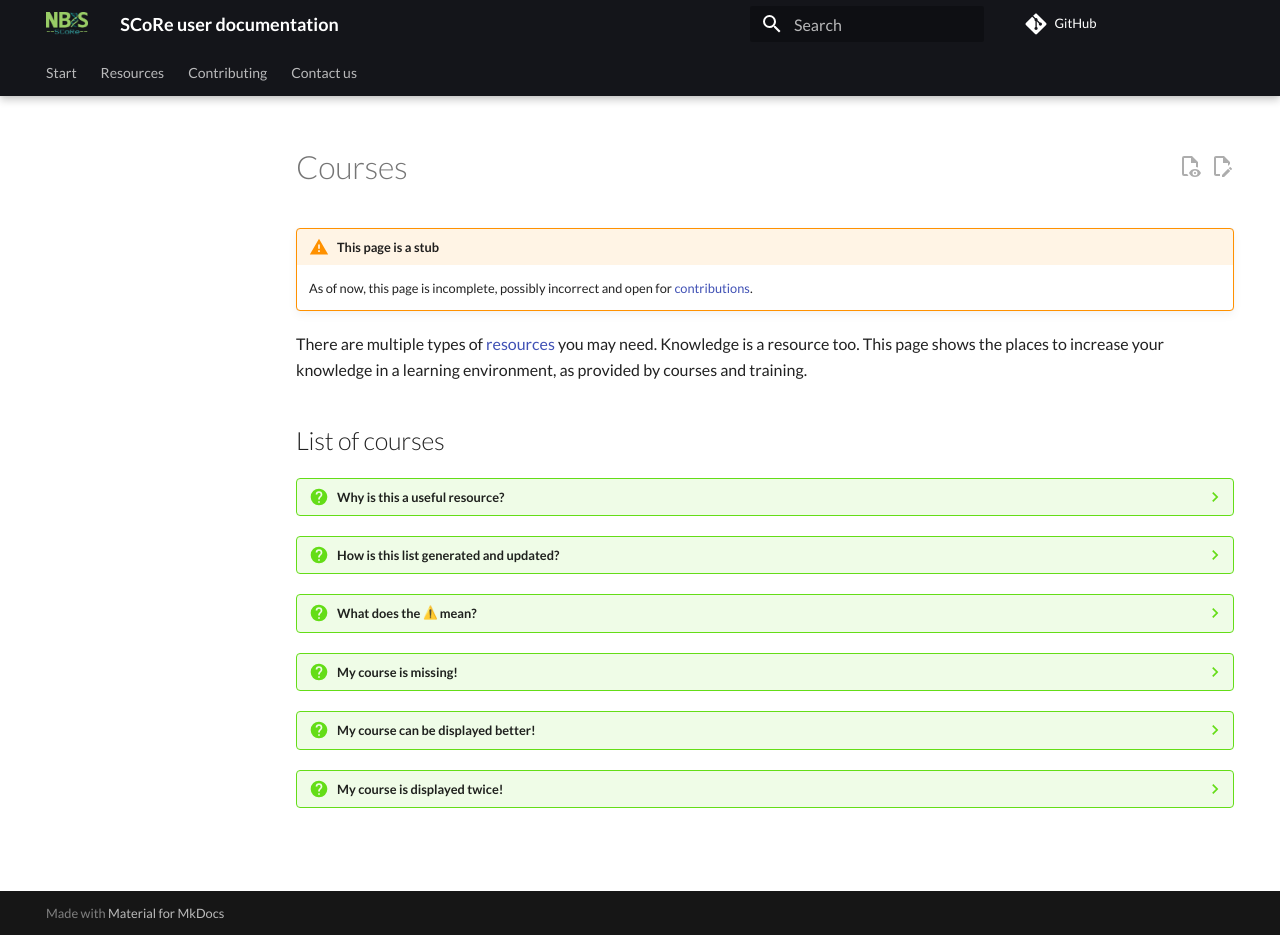
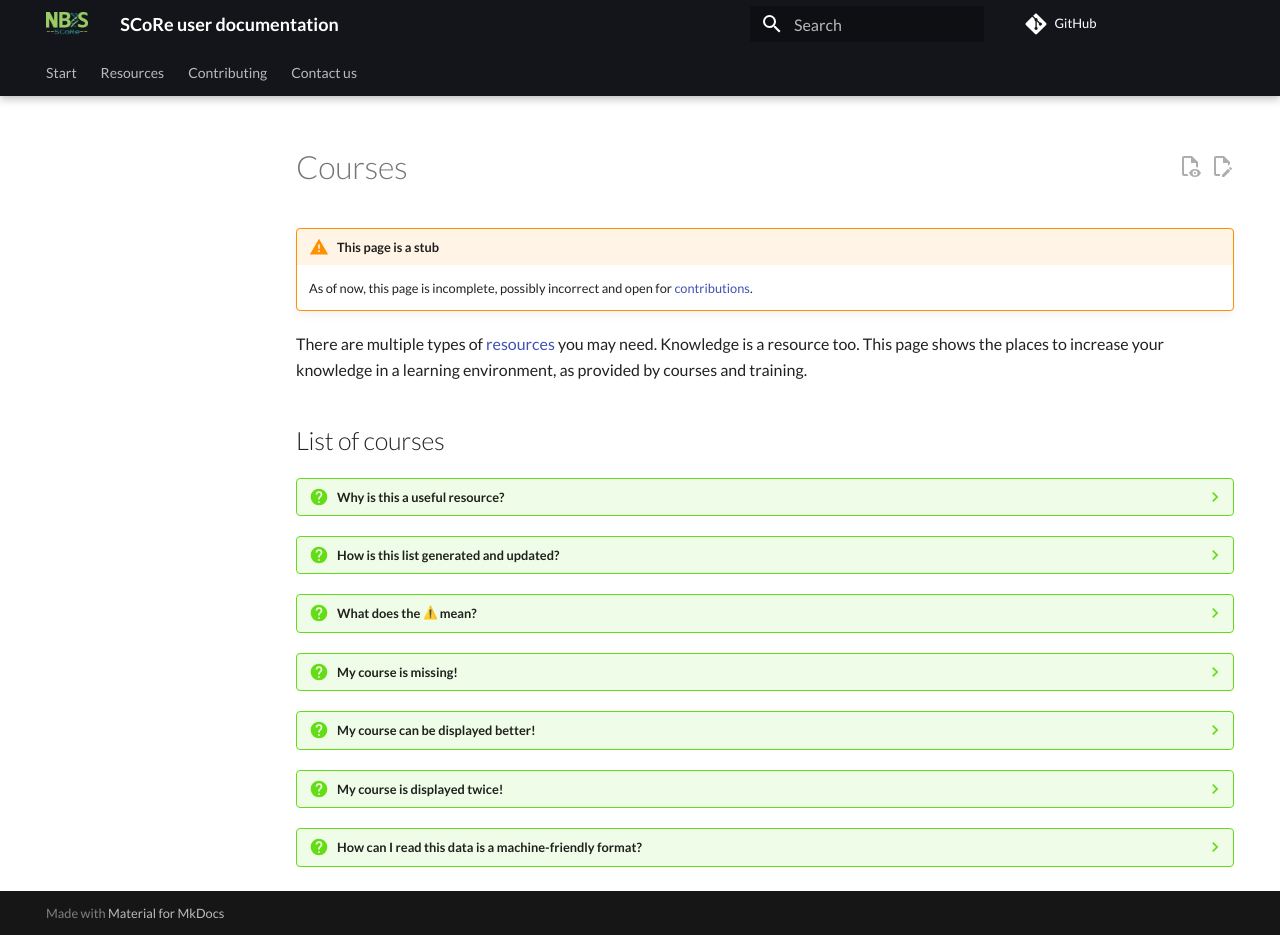
Before and after one commit to NBISweden/SCoRe_user_doc, an MkDocs documentation site: the page built from docs/courses_1.md, in a window 1280 px wide and 935 px high. Built offline with MkDocs 1.6.1 and Material for MkDocs 9.7.7, drawn with Linux system fonts in a browser that asks for light colours; emoji names are drawn with the system emoji font; comment, search, counter and statistics services are not loaded; some of the changed lines change nothing that is shown.

Commit message:
Link to csv

```diff
--- a/docs/courses_1.md
+++ b/docs/courses_1.md
@@ -54,5 +54,14 @@
     This is intentional: it allows a course provider to check
     if all course information is shared identical across the providers.
 
+???- question "How can I read this data is a machine-friendly format?"
+
+    Most of this information can be
+    [downloaded as a `.csv`](https://raw.githubusercontent.com/NBISweden/SCoRe_user_doc/refs/heads/main/docs/courses.csv).
+    The only difference is there is no indicator that a URL is broken.
+
+    If you could use this information in the `.csv` file,
+    please [contribute](CONTRIBUTING.md)
+    or [contact us](contact_us.md).
 
 <!-- courses_2.md is machine-generated and pasted below this file, courses_1.md -->
```
